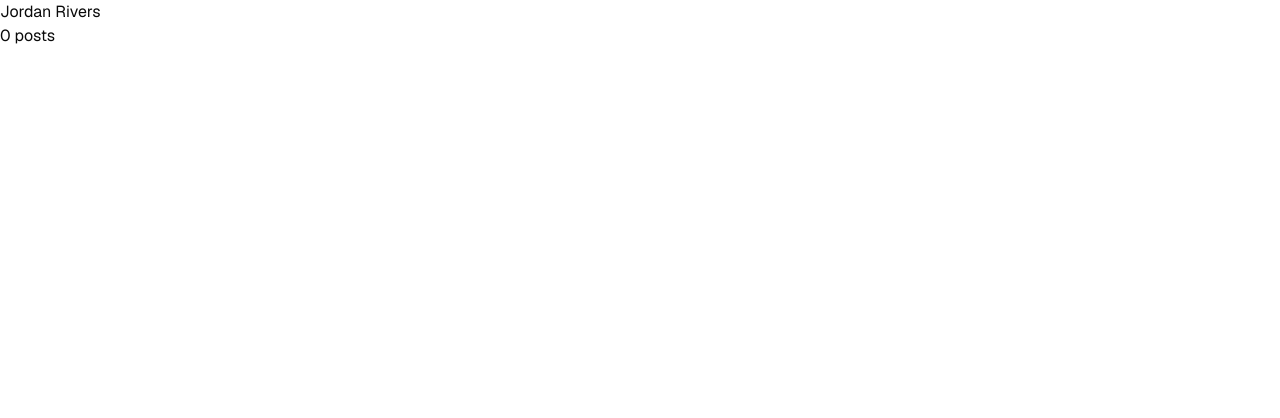
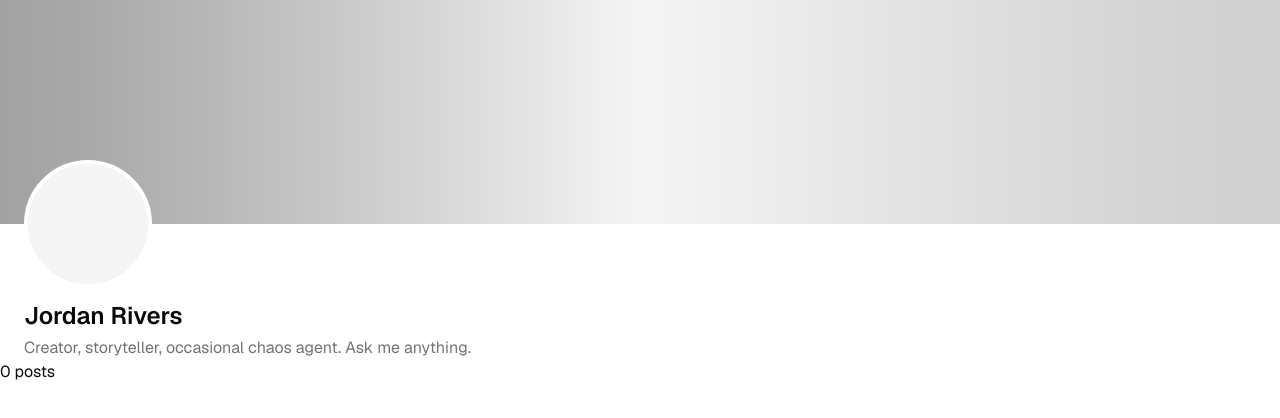
Before and after one commit to yaghmo/Self_representation_AI, a Next.js app in the folder cookbook-web/: page /fan in a window 1280 px wide. Shown: the top 418 px of the page. Built offline with nearby package versions, Linux system fonts and the light colour scheme.

Commit message:
feat(fan): add profile header with banner, pfp, bio

```diff
--- a/cookbook-web/app/fan/page.tsx
+++ b/cookbook-web/app/fan/page.tsx
@@ -1,11 +1,12 @@
 "use client"
 
+import { ProfileHeader } from "@/components/fan/ProfileHeader"
 import { mockProfile, mockPosts } from "@/components/fan/mockData"
 
 export default function FanPage() {
   return (
     <div className="min-h-screen pb-24">
-      <p>{mockProfile.name}</p>
+      <ProfileHeader profile={mockProfile} />
       <p>{mockPosts.length} posts</p>
     </div>
   )
--- /dev/null
+++ b/cookbook-web/components/fan/ProfileHeader.tsx
@@ -0,0 +1,20 @@
+import type { FanProfile } from "./types"
+
+function ProfileHeader({ profile }: { profile: FanProfile }) {
+  return (
+    <header className="relative">
+      <div className="h-40 w-full bg-gradient-to-r from-primary/40 via-accent to-primary/20 sm:h-56" />
+      <div className="relative -mt-12 flex flex-col items-start gap-3 px-4 sm:-mt-16 sm:px-6">
+        <div className="size-24 shrink-0 rounded-full border-4 border-background bg-muted sm:size-32" />
+        <div>
+          <h1 className="text-xl font-semibold sm:text-2xl">{profile.name}</h1>
+          <p className="mt-1 max-w-prose text-sm text-muted-foreground sm:text-base">
+            {profile.bio}
+          </p>
+        </div>
+      </div>
+    </header>
+  )
+}
+
+export { ProfileHeader }
```
